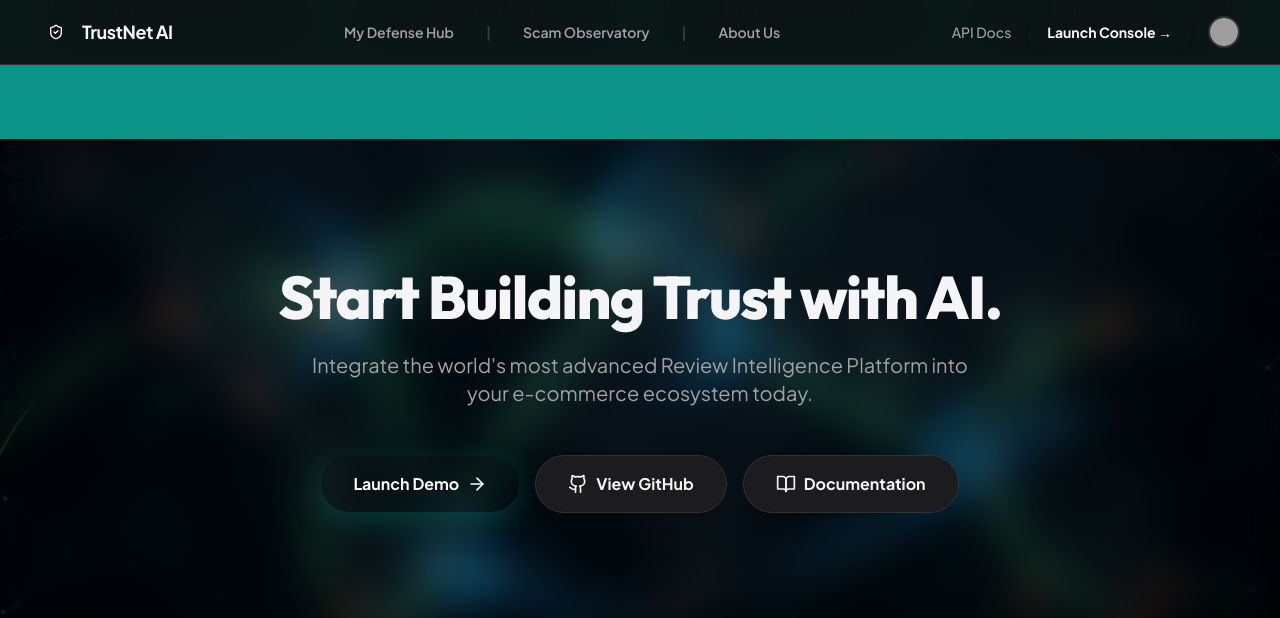
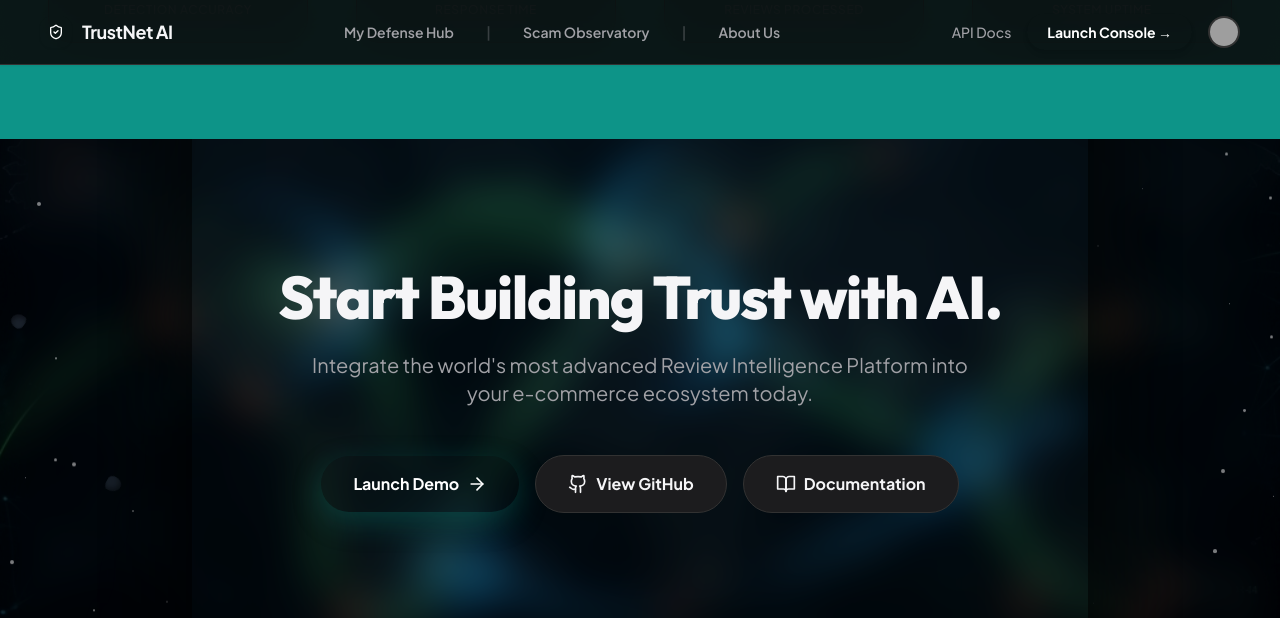
Before and after one commit to Gowtham-Sai-9644/trustnet-ai, a React (Vite) app in the folder frontend/: page / in a window 1280 px wide. Shown: the top 618 px of the page. Built offline with nearby package versions, Linux system fonts and the light colour scheme; no server answers; grey boxes are pictures that could not be loaded.

Commit message:
Implement Random Forest for LinkedIn, Space/Spherical Theme, and Mobile QR defaults

```diff
--- a/frontend/src/index.css
+++ b/frontend/src/index.css
@@ -165,6 +165,32 @@
 .animation-delay-4000 { animation-delay: 4s; }
 .animate-text-gradient { background-size: 200% auto; animation: textGradient 6s linear infinite; }
 
+/* ── Deep Space Asteroids Keyframes ── */
+@keyframes spaceTravel {
+  0% { transform: translateY(-120vh) rotate(0deg); opacity: 0; }
+  10% { opacity: var(--max-opacity, 0.8); }
+  90% { opacity: var(--max-opacity, 0.8); }
+  100% { transform: translateY(120vh) rotate(var(--rot, 360deg)); opacity: 0; }
+}
+
+.star-particle {
+  position: absolute;
+  background-color: white;
+  border-radius: 50%;
+  animation: spaceTravel linear infinite;
+  --max-opacity: 0.8;
+  --rot: 0deg;
+}
+
+.asteroid-particle {
+  position: absolute;
+  background-color: #475569;
+  border-radius: 40% 60% 70% 30% / 40% 50% 60% 50%;
+  box-shadow: inset -2px -2px 5px rgba(0,0,0,0.5);
+  animation: spaceTravel linear infinite;
+  --max-opacity: 0.6;
+}
+
 /* ── Styled Scrollbar ── */
 ::-webkit-scrollbar { width: 5px; height: 5px; }
 ::-webkit-scrollbar-track { background: var(--theme-bg, #090D16); }
--- a/frontend/src/pages/InvestigationPage.tsx
+++ b/frontend/src/pages/InvestigationPage.tsx
@@ -75,7 +75,9 @@ export const InvestigationPage: React.FC = () => {
   const [linkedinCompany, setLinkedinCompany] = useState<string>('');
 
   // QR form state
-  const [qrInputMode, setQrInputMode] = useState<'laptop' | 'camera'>('laptop');
+  const [qrInputMode, setQrInputMode] = useState<'laptop' | 'camera'>(
+    typeof window !== 'undefined' && window.innerWidth < 768 ? 'camera' : 'laptop'
+  );
   const [qrPayload, setQrPayload] = useState<string>('');
   const [qrImageB64, setQrImageB64] = useState<string>('');
   const [qrFileName, setQrFileName] = useState<string>('');
@@ -528,7 +530,7 @@ export const InvestigationPage: React.FC = () => {
                   }`}
                 >
                   <Upload className="w-3.5 h-3.5" />
-                  <span>Upload Image from Laptop</span>
+                  <span>Upload QR Image</span>
                 </button>
                 <button
                   onClick={() => {
@@ -542,7 +544,7 @@ export const InvestigationPage: React.FC = () => {
                   }`}
                 >
                   <Video className="w-3.5 h-3.5" />
-                  <span>Scan via Live Laptop Camera</span>
+                  <span>Live Camera Scanner</span>
                 </button>
               </div>
 
@@ -580,7 +582,7 @@ export const InvestigationPage: React.FC = () => {
                       <p className="text-[10px] font-mono text-[#EF4444] max-w-sm">{cameraError}</p>
                     ) : (
                       <p className="text-[10px] text-slate-500 font-mono">
-                        Point your laptop or device webcam directly at any physical or digital QR code.
+                        Point your device camera directly at any physical or digital QR code.
                       </p>
                     )}
                     <button
--- a/frontend/src/pages/LandingPage.tsx
+++ b/frontend/src/pages/LandingPage.tsx
@@ -51,6 +51,94 @@ const AnimatedBackground = () => {
   );
 };
 
+// Deep Space Asteroid effect constrained to left and right margins
+const SpaceGutter = () => {
+  // Generate random particles (stars and asteroids)
+  const generateParticles = (count: number, type: 'star' | 'asteroid', side: 'left' | 'right') => {
+    return Array.from({ length: count }).map((_, i) => {
+      const size = type === 'star' ? Math.random() * 3 + 1 : Math.random() * 20 + 10;
+      const left = Math.random() * 100; // 0 to 100% of the gutter width
+      const duration = type === 'star' ? Math.random() * 10 + 10 : Math.random() * 15 + 15;
+      const delay = Math.random() * -25; // Negative delay so they start already on screen
+      const rot = Math.random() * 360 + 180; // For asteroids
+
+      return (
+        <div
+          key={`${side}-${type}-${i}`}
+          className={type === 'star' ? 'star-particle' : 'asteroid-particle'}
+          style={{
+            width: `${size}px`,
+            height: `${size}px`,
+            left: `${left}%`,
+            animationDuration: `${duration}s`,
+            animationDelay: `${delay}s`,
+            ...(type === 'asteroid' ? { '--rot': `${rot}deg` } as any : {})
+          }}
+        />
+      );
+    });
+  };
+
+  return (
+    <>
+      {/* Left Space Gutter */}
+      <div className="absolute top-0 bottom-0 left-0 w-[15vw] z-0 overflow-hidden pointer-events-none hidden lg:block opacity-60">
+        {generateParticles(40, 'star', 'left')}
+        {generateParticles(5, 'asteroid', 'left')}
+        <div className="absolute inset-0 bg-gradient-to-r from-transparent via-transparent to-black/90"></div>
+      </div>
+
+      {/* Right Space Gutter */}
+      <div className="absolute top-0 bottom-0 right-0 w-[15vw] z-0 overflow-hidden pointer-events-none hidden lg:block opacity-60">
+        {generateParticles(40, 'star', 'right')}
+        {generateParticles(5, 'asteroid', 'right')}
+        <div className="absolute inset-0 bg-gradient-to-l from-transparent via-transparent to-black/90"></div>
+      </div>
+    </>
+  );
+};
+
+// Spherical Network zooming overlay
+const SphericalNetworkOverlay = ({ progress }: { progress: any }) => {
+  // As the user scrolls through the 1200vh, we continuously zoom into the network
+  const scale = useTransform(progress, [0, 1], [0.8, 15]);
+  const rotate = useTransform(progress, [0, 1], [0, 180]);
+  const opacity = useTransform(progress, [0, 0.1, 0.5, 0.9, 1], [0.1, 0.3, 0.3, 0.3, 0.1]);
+
+  return (
+    <motion.div
+      className="absolute inset-0 flex items-center justify-center pointer-events-none z-0"
+      style={{ scale, rotate, opacity, willChange: "transform" }}
+    >
+      <svg viewBox="0 0 800 800" className="w-[100vw] h-[100vw] max-w-[800px] max-h-[800px] text-[#00E5FF] opacity-30">
+        <circle cx="400" cy="400" r="390" fill="none" stroke="currentColor" strokeWidth="1.5" strokeDasharray="10 5" />
+        <ellipse cx="400" cy="400" rx="390" ry="120" fill="none" stroke="currentColor" strokeWidth="1" />
+        <ellipse cx="400" cy="400" rx="120" ry="390" fill="none" stroke="currentColor" strokeWidth="1" />
+        <ellipse cx="400" cy="400" rx="390" ry="250" fill="none" stroke="currentColor" strokeWidth="0.5" />
+        <ellipse cx="400" cy="400" rx="250" ry="390" fill="none" stroke="currentColor" strokeWidth="0.5" />
+
+        {/* Network Nodes */}
+        {Array.from({ length: 30 }).map((_, i) => {
+          // Generate somewhat spherical distribution
+          const angle = (i * Math.PI * 2) / 15 + (i * 0.5);
+          const r = 380 * Math.pow(Math.random(), 0.5);
+          const cx = 400 + Math.cos(angle) * r;
+          const cy = 400 + Math.sin(angle) * r;
+          const cx_inner = 400 + Math.cos(angle + 1) * (r * 0.5);
+          const cy_inner = 400 + Math.sin(angle + 1) * (r * 0.5);
+
+          return (
+            <g key={i}>
+              <circle cx={cx} cy={cy} r="3" fill="currentColor" />
+              <line x1={cx_inner} y1={cy_inner} x2={cx} y2={cy} stroke="currentColor" strokeWidth="0.5" opacity="0.6" />
+            </g>
+          )
+        })}
+      </svg>
+    </motion.div>
+  );
+};
+
 const LandingPage: React.FC = () => {
   const containerRef = useRef<HTMLDivElement>(null);
 
@@ -96,6 +184,12 @@ const LandingPage: React.FC = () => {
       {/* The Sticky Viewport */}
       <div className="sticky top-0 h-screen w-full overflow-hidden flex items-center justify-center pt-16">
         <AnimatedBackground />
+
+        {/* Spherical Network Zoom Overlay */}
+        <SphericalNetworkOverlay progress={scrollYProgress} />
+
+        {/* Deep Space Margins */}
+        <SpaceGutter />
 
         {/* Fixed Title Bar inside the sticky viewport */}
         <div className="absolute top-0 left-0 right-0 z-50">
```
Also changed, not shown: 1 other file (tests, documents, lock files or other folders).
